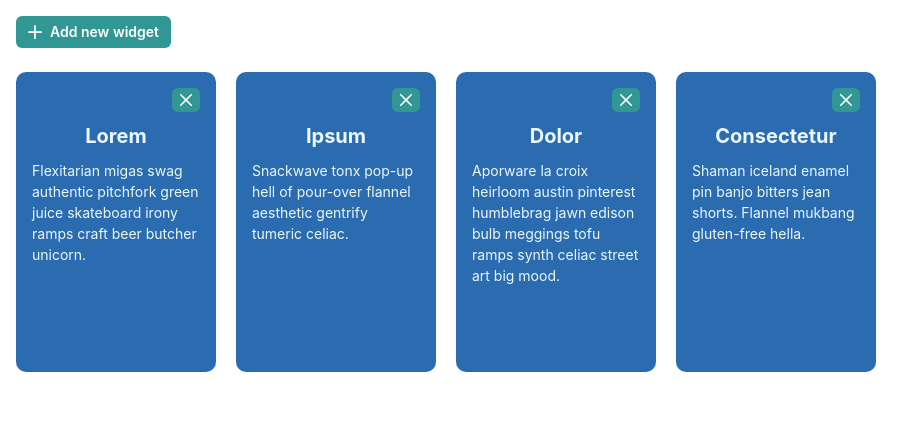
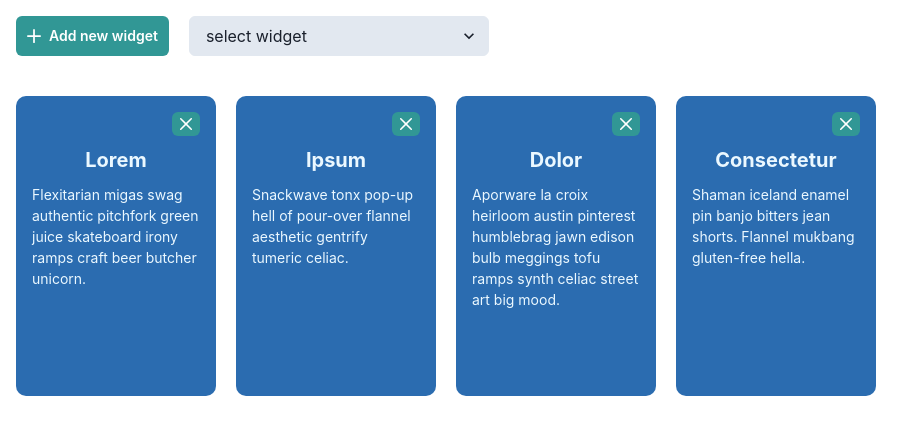
Before and after one commit to EdwinSch/custom-widgets-poc, a React (Vite) app: page / in a window 1280 px wide. Shown: the top 434 px of the page, without its empty margins (0-923 px from the left). Built offline with nearby package versions, Linux system fonts and the light colour scheme.

Commit message:
add: widget select options

```diff
--- a/src/App.jsx
+++ b/src/App.jsx
@@ -3,6 +3,7 @@ import { useState } from "react";
 import { v4 as uuidv4 } from "uuid";
 // Components
 import Widget from "./components/Widget";
+import Options from "./components/Options";
 // Data
 import currentWidgets from "./widgetsList.js";
 // Styles
@@ -20,7 +21,7 @@ function App() {
     const newWidget = {
       id: uuidv4(),
       name: "excepturi",
-      type: "new",
+      type: "new widget",
       content:
         "Gastropub narwhal authentic coloring book raw denim marxism helvetica affogato freegan franzen vexillologist. Live-edge lumbersexual banjo mixtape craft beer.",
     };
@@ -48,17 +49,22 @@ function App() {
   if (widgets.length === 0) {
     return (
       <Box as="main" p={4}>
+        <Flex mb={10} gap={5} alignItems="center">
           <Button
+            minW={150}
+            padding={5}
             isDisabled={listLength}
             type="button"
             onClick={addWidget}
             colorScheme="teal"
-          mb={6}
             size="sm"
             leftIcon={listLength || <AddIcon />}
           >
             {listLength ? "Maximum widgets reached" : "Add new widget"}
           </Button>
+          <Options widgets={widgets} />
+        </Flex>
+
         <Text fontSize="sm" color="blue.600" fontWeight={600}>
           No widgets on the dashboard.
         </Text>
@@ -68,17 +74,22 @@ function App() {
 
   return (
     <Box as="main" p={4}>
+      <Flex mb={10} gap={5} alignItems="center">
         <Button
+          minW={150}
+          padding={5}
           isDisabled={listLength}
           type="button"
           onClick={addWidget}
           colorScheme="teal"
-        mb={6}
           size="sm"
           leftIcon={listLength || <AddIcon />}
         >
           {listLength ? "Maximum widgets reached" : "Add new widget"}
         </Button>
+        <Options widgets={widgets} />
+      </Flex>
+
       <Flex flexWrap="wrap" gap={5}>
         {widgets.map((widget) => {
           return (
--- /dev/null
+++ b/src/components/Options.jsx
@@ -0,0 +1,21 @@
+import { FormControl, Select } from "@chakra-ui/react";
+
+const Options = ({ widgets }) => {
+  return (
+    <FormControl>
+      <Select maxW={300} placeholder="select widget" bg="gray.200">
+        {widgets.map((option) => {
+          const { id, name, type } = option;
+
+          return (
+            <option key={id} value={name}>
+              {name} - {type}
+            </option>
+          );
+        })}
+      </Select>
+    </FormControl>
+  );
+};
+
+export default Options;
--- a/src/components/Widget.jsx
+++ b/src/components/Widget.jsx
@@ -10,6 +10,8 @@ const Widget = ({ id, name, type, content, removeWidget }) => {
       borderRadius={10}
       background="blue.600"
       color="blue.50"
+      transition="250ms ease"
+      _hover={{ cursor: "pointer" }}
     >
       <Flex justifyContent="flex-end">
         <Button
--- a/src/widgetsList.js
+++ b/src/widgetsList.js
@@ -2,28 +2,28 @@ const currentWidgets = [
   {
     id: "16744a37-5d17-49a0-848c-d5ef2c474fea",
     name: "lorem",
-    type: "schedule",
+    type: "schedule widget",
     content:
       "Flexitarian migas swag authentic pitchfork green juice skateboard irony ramps craft beer butcher unicorn.",
   },
   {
     id: "af3bcb16-51e3-4ccf-a3d3-96aaa3ad65aa",
     name: "ipsum",
-    type: "progress",
+    type: "progress widget",
     content:
       "Snackwave tonx pop-up hell of pour-over flannel aesthetic gentrify tumeric celiac.",
   },
   {
     id: "27360250-3f32-426a-9619-f227cce51857",
     name: "dolor",
-    type: "weather",
+    type: "weather widget",
     content:
       "Aporware la croix heirloom austin pinterest humblebrag jawn edison bulb meggings tofu ramps synth celiac street art big mood.",
   },
   {
     id: "adb77805-e8e9-4a93-920c-62a3ceb79988",
     name: "consectetur",
-    type: "agenda",
+    type: "agenda widget",
     content:
       "Shaman iceland enamel pin banjo bitters jean shorts. Flannel mukbang gluten-free hella.",
   },
```
Lines whose indentation alone changed are shown as unchanged.
